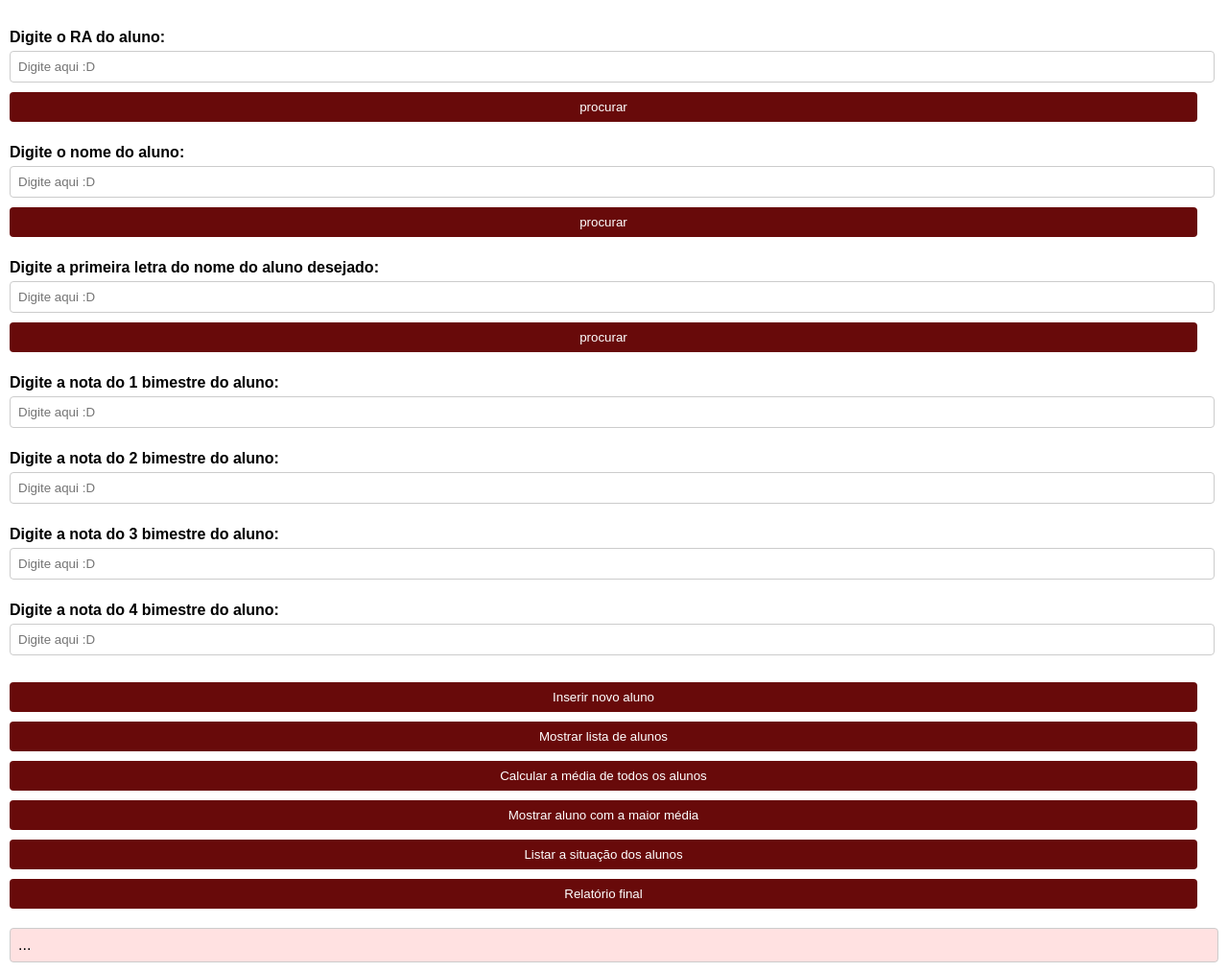
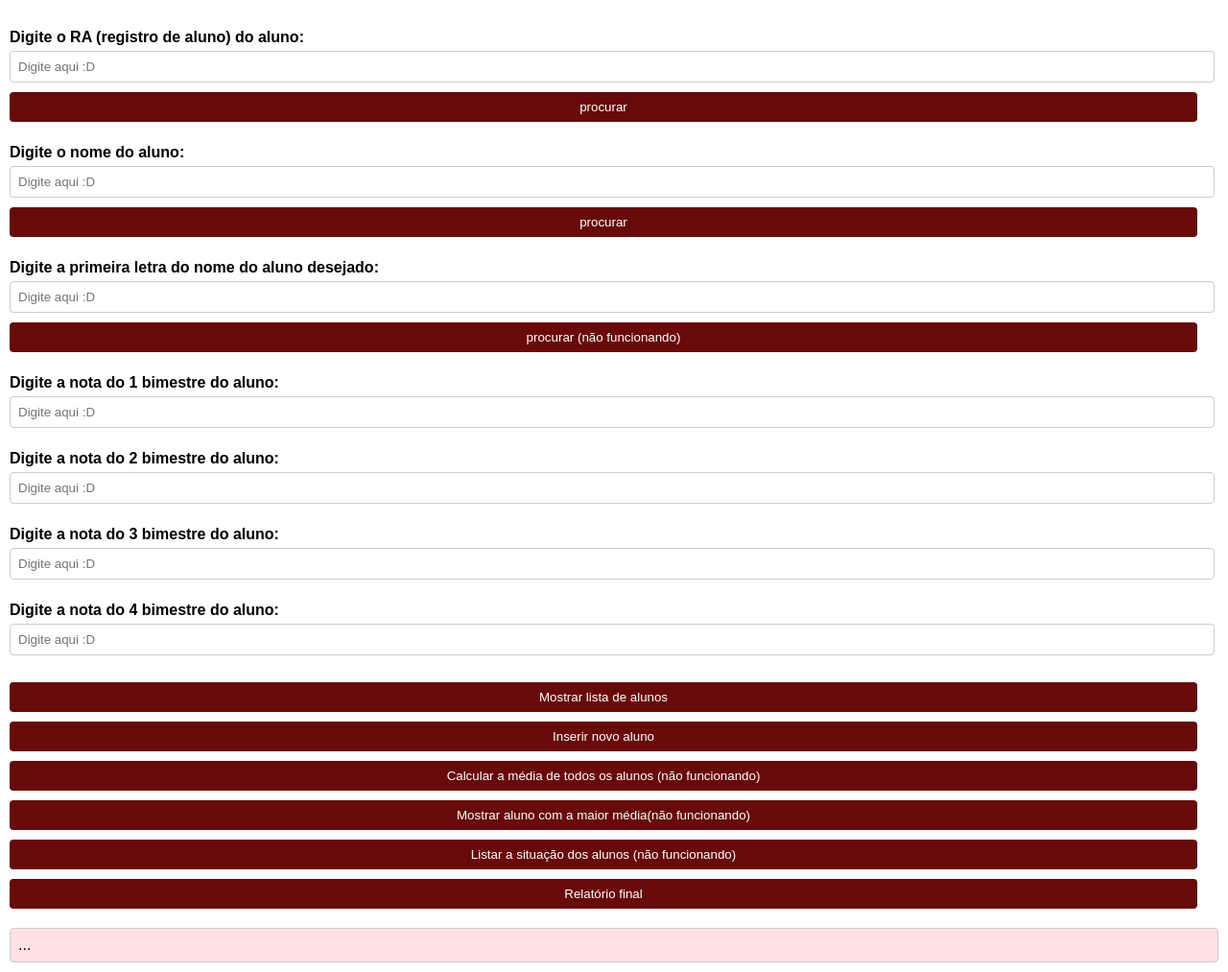
Before and after one commit to alexandrebpetri/Algoritimos-2024, a plain HTML site: page Algoritmos/AlunosMVC/Alunos.html in a window 1280 px wide. Shown: the part 105-1118 px from the top of the page at 96% size. Drawn offline with Linux system fonts and the light colour scheme.

Commit message:
Atualizar o Alunos.html

```diff
--- a/Algoritmos/AlunosMVC/Alunos.html
+++ b/Algoritmos/AlunosMVC/Alunos.html
@@ -8,7 +8,7 @@
 </head>
 <body>
     <h1>Lista de alunos</h1>
-    <label for="inputRa">Digite o RA do aluno:</label>
+    <label for="inputRa">Digite o RA (registro de aluno) do aluno:</label>
     <input type="number" id="inputRa" placeholder="Digite aqui :D">
     <input type="button" value="procurar" onclick="raProcurar()"> <br><br>
     <label for="inputNome">Digite o nome do aluno:</label>
@@ -16,7 +16,7 @@
     <input type="button" value="procurar" onclick="acharNome()"> <br><br>
     <label for="inputLetra">Digite a primeira letra do nome do aluno desejado:</label>
     <input type="text" id="inputLetra" placeholder="Digite aqui :D">
-    <input type="button" value="procurar" onclick="acharLetra()"> <br><br>
+    <input type="button" value="procurar (não funcionando)" onclick="acharLetra()"> <br><br>
     <label for="inputN1">Digite a nota do 1 bimestre do aluno:</label>
     <input type="number" id="inputN1" placeholder="Digite aqui :D"> <br><br>
     <label for="inputN2">Digite a nota do 2 bimestre do aluno:</label>
@@ -25,16 +25,16 @@
     <input type="number" id="inputN3" placeholder="Digite aqui :D"> <br><br>
     <label for="inputN4">Digite a nota do 4 bimestre do aluno:</label>
     <input type="number" id="inputN4" placeholder="Digite aqui :D"> <br><br>
+    <input type="button" value="Mostrar lista de alunos" onclick="adicionarAlunos()">
     <input type="button" value="Inserir novo aluno" onclick="inserirNaLista()">
-    <input type="button" value="Mostrar lista de alunos" onclick="adicionarAlunos()">
-    <input type="button" value="Calcular a média de todos os alunos" onclick="médiaGeral()">
-    <input type="button" value="Mostrar aluno com a maior média" onclick="maiorMédia()">
-    <input type="button" value="Listar a situação dos alunos" onclick="listarSituação()">
+    <input type="button" value="Calcular a média de todos os alunos (não funcionando)" onclick="médiaGeral()">
+    <input type="button" value="Mostrar aluno com a maior média(não funcionando)" onclick="maiorMédia()">
+    <input type="button" value="Listar a situação dos alunos (não funcionando)" onclick="listarSituação()">
     <input type="button" value="Relatório final" onclick="listarAlunos()">
 
     <div id="outputListaAlunos" style="background-color: rgba(255, 0, 0, 0.116);">
    ... </div>
    <script src="classAlunos.js"></script>
-   <script src="definiçoesAlunos.js"></script>
+   <script src="definicoesAlunos.js"></script>
 </body>
 </html>
```
